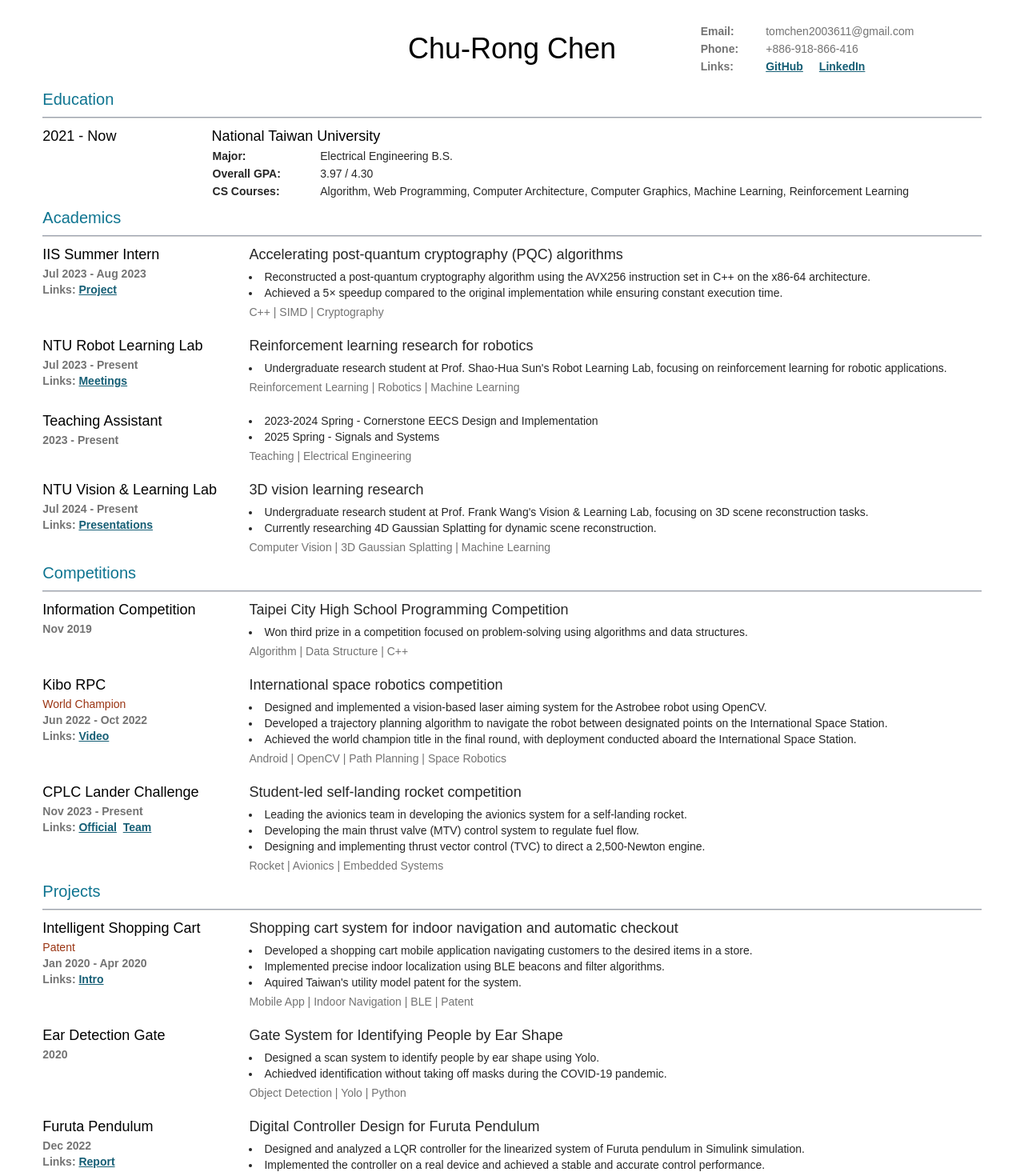
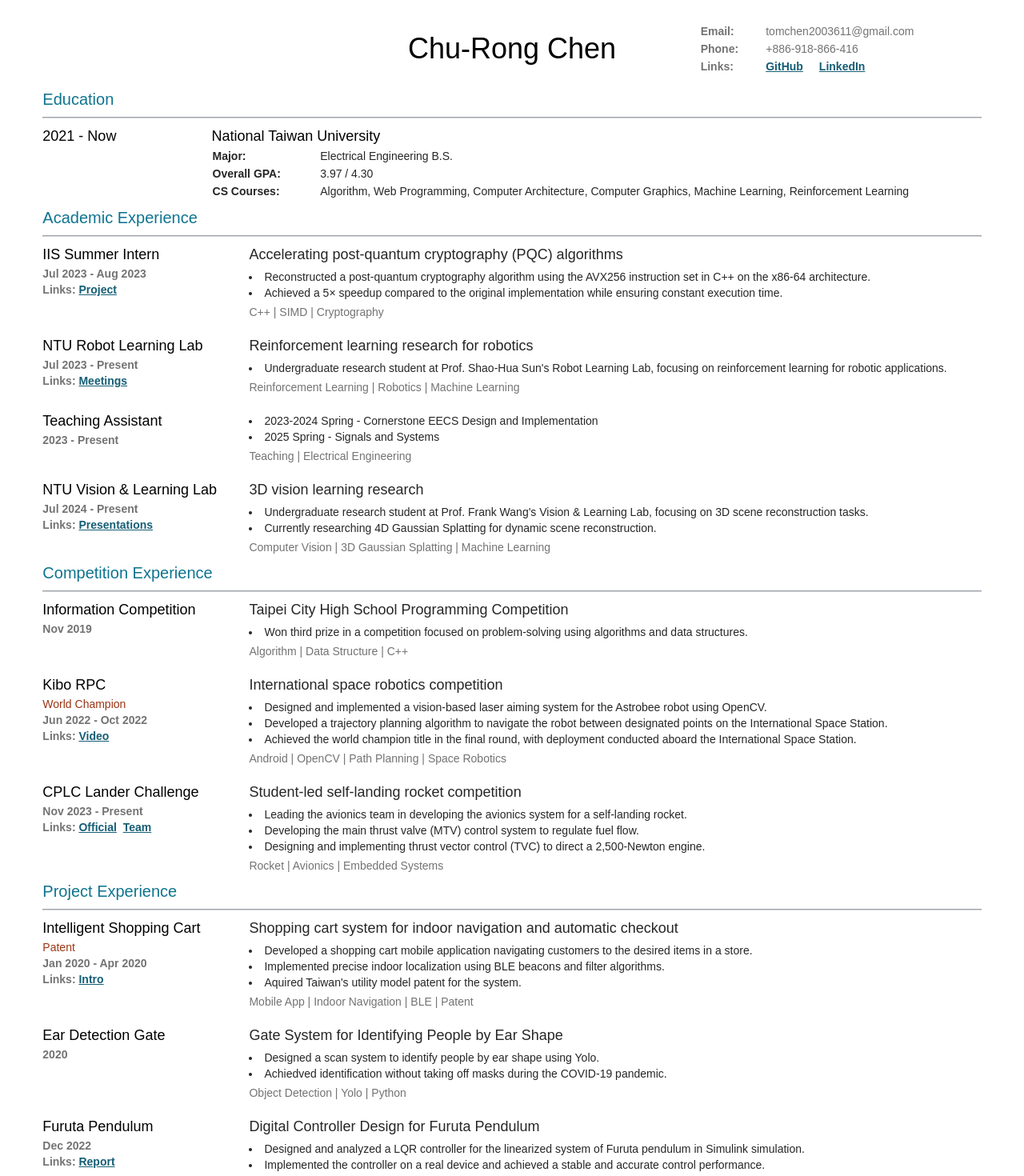
Before and after one commit to tom1484/resume, a React (Create React App) app: page / in a window 1280 px wide. Shown: the top 1470 px of the page at 80% size. Built offline with nearby package versions, Linux system fonts and the light colour scheme; the HTML template or start-up script is replaced by a standard one; a web font is replaced by a local one.

Commit message:
update section-title

```diff
--- a/src/App.jsx
+++ b/src/App.jsx
@@ -26,23 +26,23 @@ function App() {
       <Education data={education} />
 
       {/* Academic Experiences Section - Display research, teaching, or other academic activities */}
-      <Title title="Academics" />
-      <Experiences title="Academics" data={academics} selectedTitles={[]} />
+      <Title title="Academic Experience" />
+      <Experiences title="Academic Experience" data={academics} selectedTitles={[]} />
 
       {/* Competitions Section - Showcase participation and achievements */}
-      <Title title="Competitions" />
-      <Experiences title="Competitions" data={competitions} selectedTitles={[]} />
+      <Title title="Competition Experience" />
+      <Experiences title="Competition Experience" data={competitions} selectedTitles={[]} />
 
       {/* Projects Section - Highlight personal or professional projects */}
-      <Title title="Projects" />
-      <Experiences title="Projects" data={projects} selectedTitles={[]} />
+      <Title title="Project Experience" />
+      <Experiences title="Project Experience" data={projects} selectedTitles={[]} />
 
       {/* Extracurricular Section - Hobbies and additional activities */}
       <Title title="Extracurricular" />
       <Experiences title="Extracurricular" data={extracurriculars} selectedTitles={[]} />
 
       {/* Skills Section - List programming languages, tools, and technologies */}
-      <Title title="Tech Skills" />
+      <Title title="Technical Skills" />
       <Skills data={skills} />
 
       {/* Bottom margin */}
```
